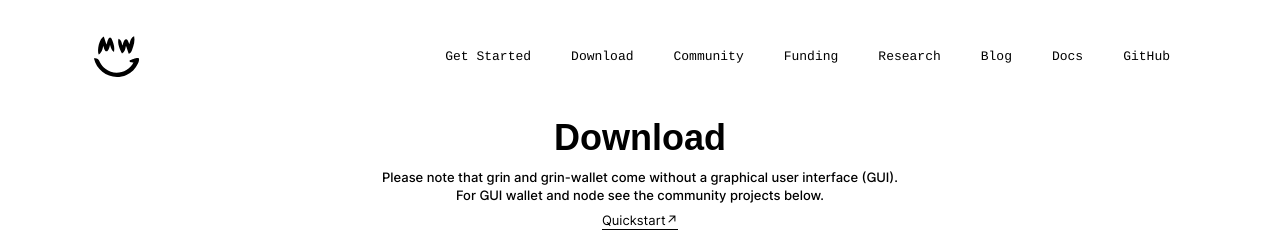
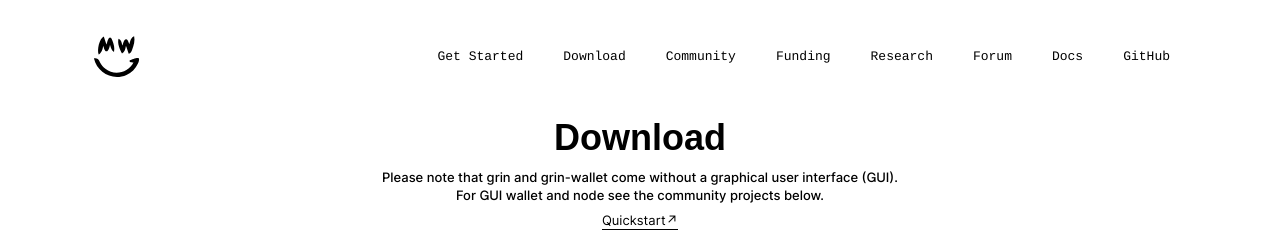
Before and after one commit to mimblewimble/site, a Jekyll site: the page built from download.html, in a window 1280 px wide. Shown: the top 240 px of the page. Built offline with Jekyll 4.4.1, drawn with Linux system fonts in a browser that asks for light colours; nearby versions of some CDN libraries.

Commit message:
Update stale blog link to active forum link. (#273)
* Update stale blog link to active forum link.

* Bunbler 1.17.2 is not compatible with Ruby 3.x

in Ruby 3.x, REXML is no longer automatically bundled with Ruby

* try and make link more robust for forked repo github pages

---------

Co-authored-by: CircusDad <CypherDad@protonmail.com>

```diff
--- a/_includes/navigation.html
+++ b/_includes/navigation.html
@@ -15,7 +15,7 @@
     <li><a href="{{'community' | relative_url}}">Community</a></li>
     <li><a href="{{'fund' | relative_url}}">Funding</a></li>
     <li><a href="{{'open-research-problems' | relative_url}}">Research</a></li>
-    <li><a href="{{'blog' | relative_url}}">Blog</a></li>
+    <li><a href="https://forum.grin.mw">Forum</a></li>
     <li><a href="https://docs.grin.mw">Docs</a></li>
     <li><a href="https://github.com/mimblewimble/grin">GitHub</a></li>
   </ul>
--- a/download.html
+++ b/download.html
@@ -1,7 +1,7 @@
 ---
 layout: default
 ---
-<script type="text/javascript" src="/assets/js/download.js"></script>
+<script type="text/javascript" src="./assets/js/download.js"></script>
 <main class="site pad">
   <div class="download">
     <div class="download-heading">
```
Also changed, not shown: Gemfile.lock.
